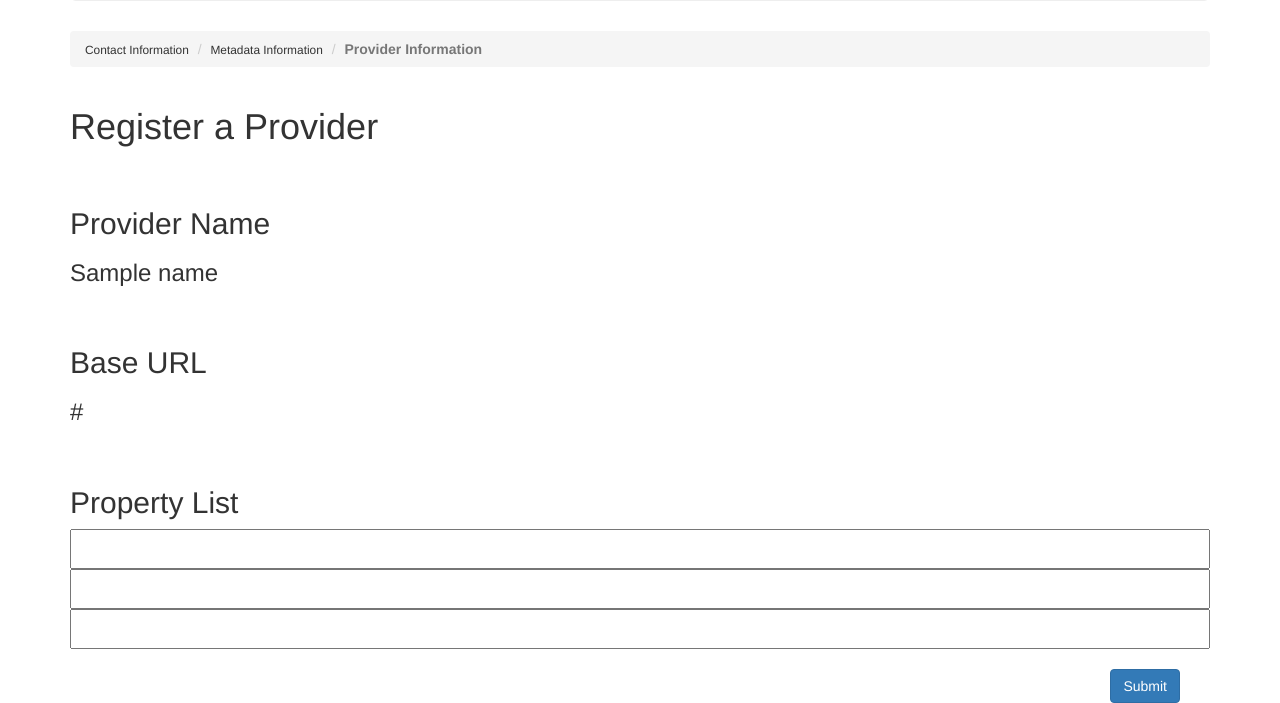
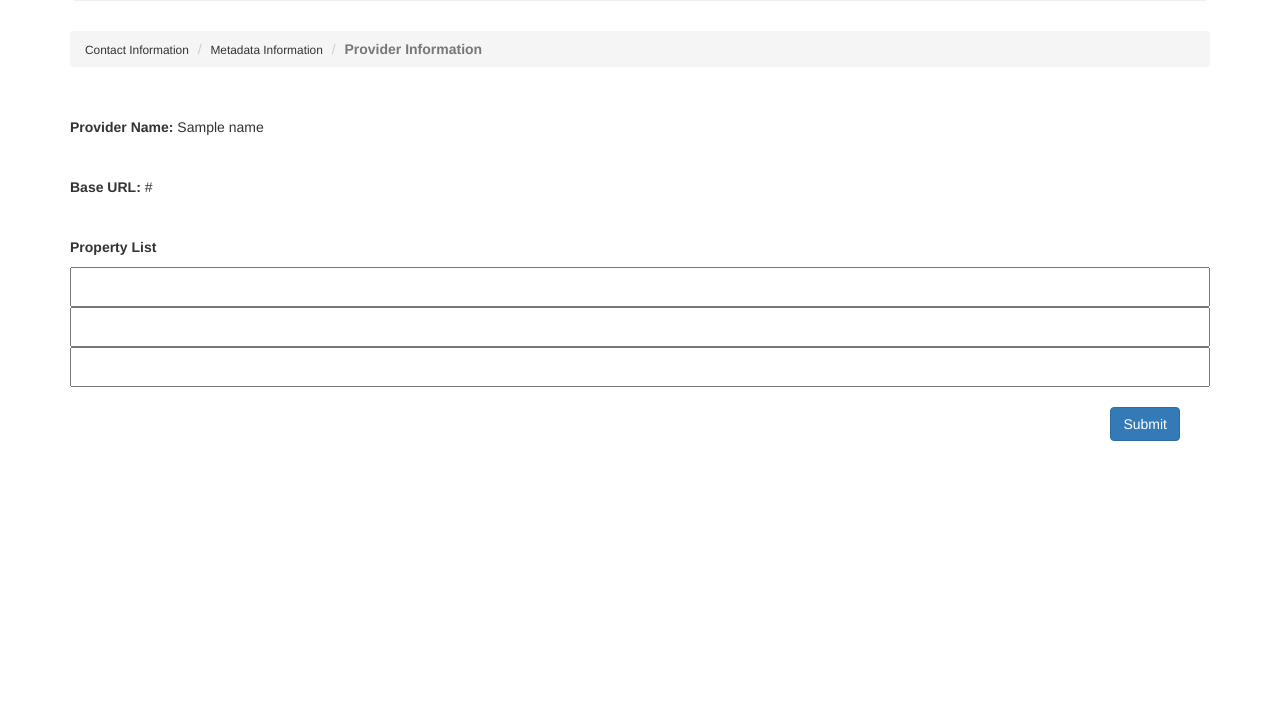
Before and after one commit to erinspace/share_registration, a Django app: template provider_registration/templates/provider_registration/other_registration_form.html in a window 1280 px wide. Shown: the part 258-961 px from the top of the page. After the commit the page ends 699 px from the top, so only its background shows below. Run offline with Django 3.2, Linux system fonts and the light colour scheme; the template is opened without the code that fills it: most values are stand-ins (such as "Sample title", 1, 10 or a date in 2020); form fields are guessed from the names that the template uses; some libraries are stand-ins or nearby versions.

Commit message:
More design elements in the css and styling

```diff
--- a/provider_registration/templates/provider_registration/confirmation.html
+++ b/provider_registration/templates/provider_registration/confirmation.html
@@ -8,7 +8,7 @@
         <h1>Confirmation</h1>
         <p class="lead">You've just registered: {{ provider }}</p>
 
-        <a class='btn' href="/provider_registration">Back to provider list</a>
+        <a class="btn btn-default" href="/provider_registration">Back to provider list</a>
     </div>
 </div>
 
--- a/provider_registration/templates/provider_registration/other_registration_form.html
+++ b/provider_registration/templates/provider_registration/other_registration_form.html
@@ -16,28 +16,26 @@
 <div class="row">
     <div class="col-xs-12">
 
-        <h1>Register a Provider</h1>
+        {% if error_message %}<strong>{{ error_message }}</strong></p>{% endif %}
 
         <form action="{% url 'provider_registration:register' %}" method="post">
         {% csrf_token %}
 
             <div class="field_entry">
-                <h2>Provider Name</h2>
-                <h3>{{ name }}</h3>
+                <p><strong>Provider Name:</strong> {{ name }}</p>
             </div>
 
             <div class="field_entry">
-                <h2>Base URL</h2>
-                <h3>{{ base_url }}</h3>
+                <p><strong>Base URL:</strong> {{ base_url }}</p>
             </div>
 
             <div class="field_entry">
-                <h2>Property List</h2>
+                <p><strong>Property List</strong></p>
                 {{ form.property_list }}
             </div>
 
-            {{ form.reg_id }}
-            {{ form.provider_long_name}}
+        {{ form.provider_long_name}}
+        {{ form.reg_id }}
 
         <input class="btn btn-primary btn-bottom" type="submit" value="Submit" />
         </form>
```
Also changed, not shown: provider_registration/templates/provider_registration/provider_questions.html (+2 -12 lines).
